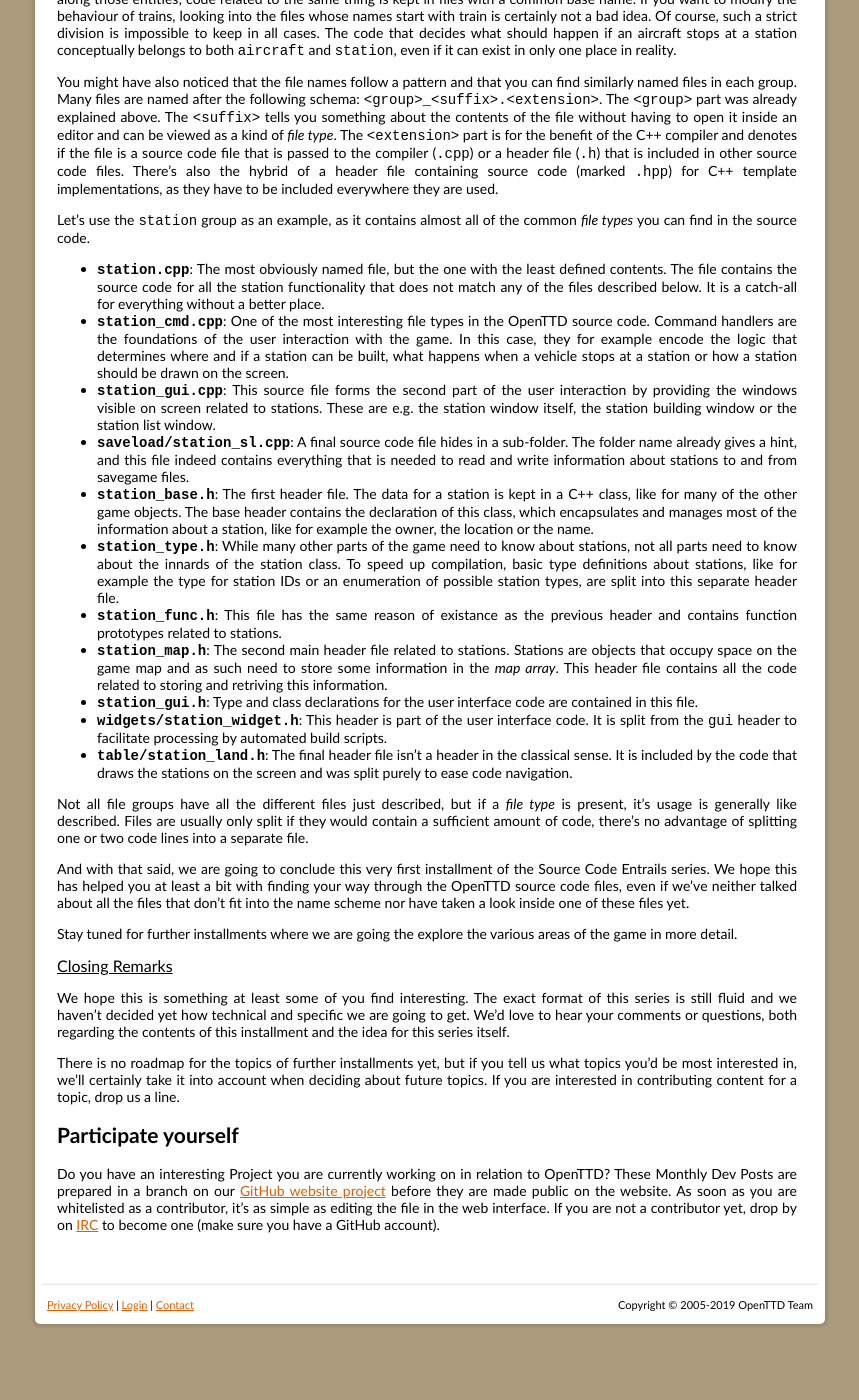
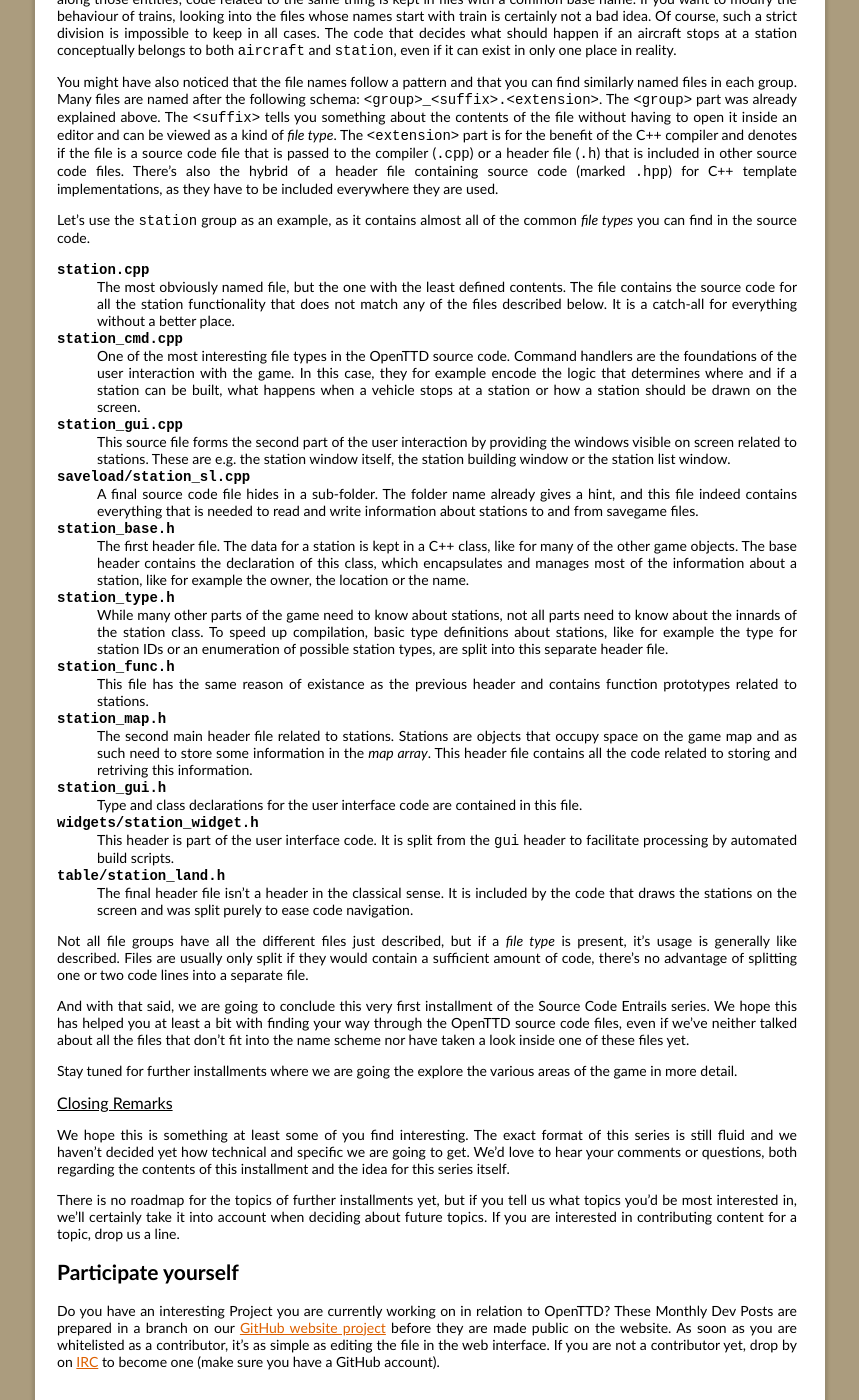
Before and after one commit to OpenTTD/website, a Jekyll site: the page built from _posts/2019-07-14-monthly-dev-post.md, in a window 1280 px wide and 1400 px high, scrolled down 1541 px. Shown: the whole window, without its empty margins (210-1069 px from the left). Built offline with Jekyll 4.4.1, drawn with Linux system fonts in a browser that asks for light colours; before the commit the page ends 2901 px from its top, so only the background shows below that.

Commit message:
Reformat file name list.

```diff
--- a/_posts/2019-07-14-monthly-dev-post.md
+++ b/_posts/2019-07-14-monthly-dev-post.md
@@ -86,30 +86,53 @@
 There's also the hybrid of a header file containing source code (marked `.hpp`) for C++ template implementations, as they have to be included everywhere they are used.
 
 Let's use the `station` group as an example, as it contains almost all of the common *file types* you can find in the source code.
-* __`station.cpp`__: The most obviously named file, but the one with the least defined contents.
+
+__`station.cpp`__
+: The most obviously named file, but the one with the least defined contents.
 The file contains the source code for all the station functionality that does not match any of the files described below.
 It is a catch-all for everything without a better place.
-* __`station_cmd.cpp`__: One of the most interesting file types in the OpenTTD source code.
+
+__`station_cmd.cpp`__
+: One of the most interesting file types in the OpenTTD source code.
 Command handlers are the foundations of the user interaction with the game.
 In this case, they for example encode the logic that determines where and if a station can be built, what happens when a vehicle stops at a station or how a station should be drawn on the screen.
-* __`station_gui.cpp`__: This source file forms the second part of the user interaction by providing the windows visible on screen related to stations.
+
+__`station_gui.cpp`__
+: This source file forms the second part of the user interaction by providing the windows visible on screen related to stations.
 These are e.g. the station window itself, the station building window or the station list window.
-* __`saveload/station_sl.cpp`__: A final source code file hides in a sub-folder.
+
+__`saveload/station_sl.cpp`__
+: A final source code file hides in a sub-folder.
 The folder name already gives a hint, and this file indeed contains everything that is needed to read and write information about stations to and from savegame files.
-* __`station_base.h`__: The first header file.
+
+__`station_base.h`__
+: The first header file.
 The data for a station is kept in a C++ class, like for many of the other game objects.
 The base header contains the declaration of this class, which encapsulates and manages most of the information about a station, like for example the owner, the location or the name.
-* __`station_type.h`__: While many other parts of the game need to know about stations, not all parts need to know about the innards of the station class.
+
+__`station_type.h`__
+: While many other parts of the game need to know about stations, not all parts need to know about the innards of the station class.
 To speed up compilation, basic type definitions about stations, like for example the type for station IDs or an enumeration of possible station types, are split into this separate header file.
-* __`station_func.h`__: This file has the same reason of existance as the previous header and contains function prototypes related to stations.
-* __`station_map.h`__: The second main header file related to stations.
+
+__`station_func.h`__
+: This file has the same reason of existance as the previous header and contains function prototypes related to stations.
+
+__`station_map.h`__
+: The second main header file related to stations.
 Stations are objects that occupy space on the game map and as such need to store some information in the *map array*.
 This header file contains all the code related to storing and retriving this information.
-* __`station_gui.h`__: Type and class declarations for the user interface code are contained in this file.
-* __`widgets/station_widget.h`__: This header is part of the user interface code.
+
+__`station_gui.h`__
+: Type and class declarations for the user interface code are contained in this file.
+
+__`widgets/station_widget.h`__
+: This header is part of the user interface code.
 It is split from the `gui` header to facilitate processing by automated build scripts.
-* __`table/station_land.h`__: The final header file isn't a header in the classical sense.
+
+__`table/station_land.h`__
+: The final header file isn't a header in the classical sense.
 It is included by the code that draws the stations on the screen and was split purely to ease code navigation.
+
 
 Not all file groups have all the different files just described, but if a *file type* is present, it's usage is generally like described.
 Files are usually only split if they would contain a sufficient amount of code, there's no advantage of splitting one or two code lines into a separate file.
```
